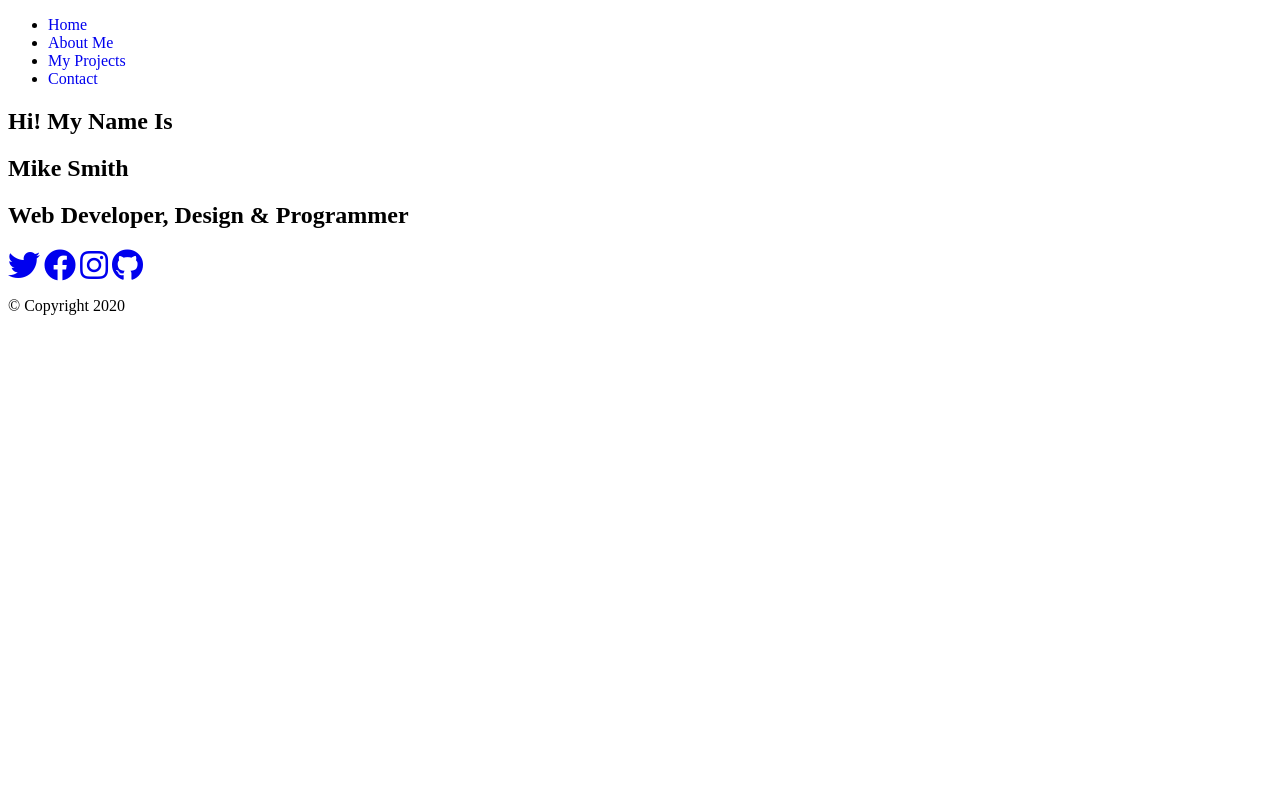
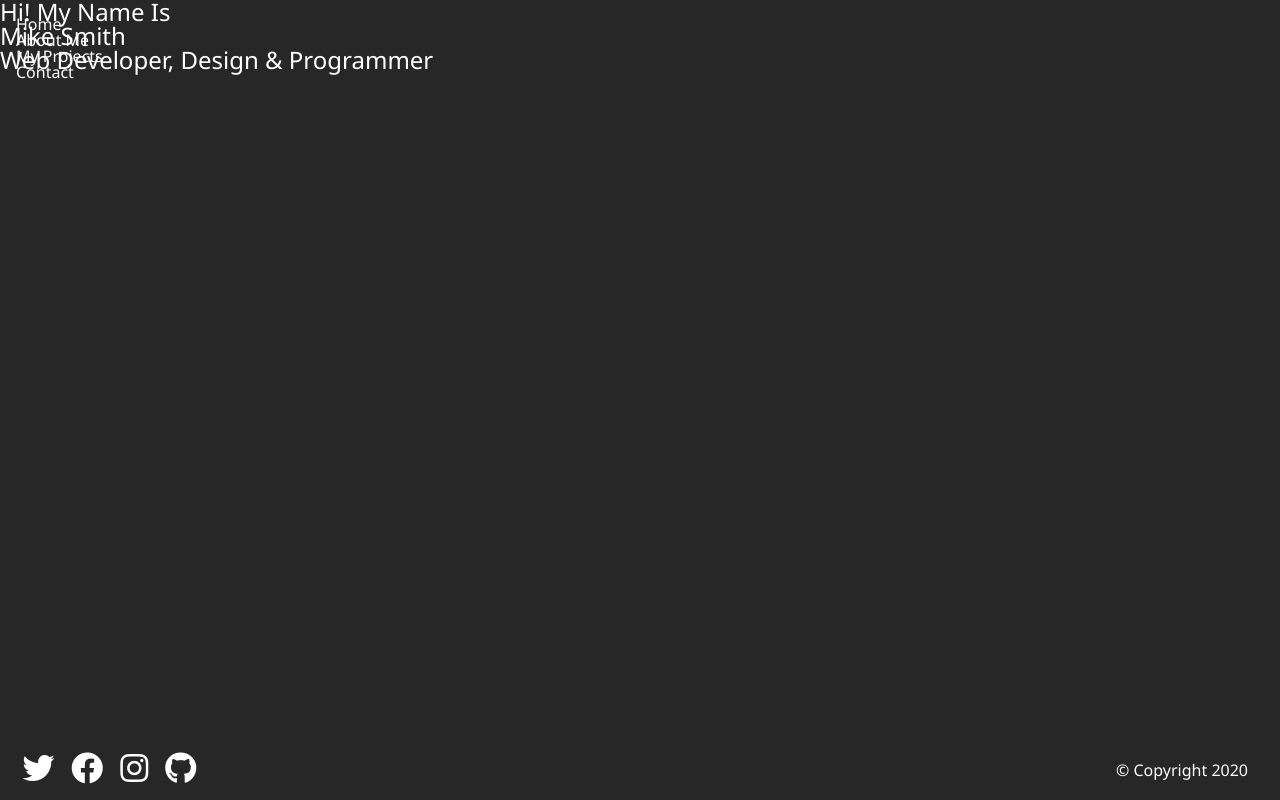
Before and after one commit to kajalshanto/simple-scss-portfolio, a plain HTML site: page index.html in a window 1280 px wide. Drawn offline with Linux system fonts and the light colour scheme.

Commit message:
update confiq scss

```diff
--- a/index.html
+++ b/index.html
@@ -57,7 +57,7 @@
                 Web Developer, Design & Programmer
             </h2>
 
-            <div class="social-icons">
+            <div class="social__icons">
                 <a href="#">
                     <i class="fab fa-twitter fa-2x"></i>
                 </a>
--- a/src/SCSS/_config.scss
+++ b/src/SCSS/_config.scss
@@ -0,0 +1,17 @@
+$primary-color: #272727;
+$secondary-color: #ff652f;
+$white: #fff;
+
+* {
+    box-sizing: border-box;
+    margin: 0;
+    padding: 0;
+}
+
+a {
+    text-decoration: none;
+}
+
+li {
+    list-style-type: none;
+}
--- a/src/SCSS/main.scss
+++ b/src/SCSS/main.scss
@@ -1,3 +1,55 @@
+@import './config';
+
+body {
+    background-color: $primary-color;
+    color: $white;
+    height: 100vh;
+    font-family: 'Segoe UI', Tahoma, Geneva, Verdana, sans-serif;
+    line-height: 1;
+}
+
+h1,
+h2,
+h3 {
+    font-weight: 500;
+}
+
 a {
-    text-decoration: none;
+    color: $white;
 }
+
+header {
+    position: fixed;
+    z-index: 1000;
+    width: 100%;
+    padding: 1rem;
+}
+
+main {
+    height: 100%;
+    width: 100%;
+
+    .social__icons {
+        position: fixed;
+        bottom: 1rem;
+        left: 1rem;
+
+        a {
+            padding: 0.4rem;
+
+            &:hover {
+                color: $secondary-color;
+            }
+        }
+    }
+}
+
+footer {
+    font-size: 1rem;
+    position: fixed;
+    bottom: 0.4rem;
+    right: 1rem;
+    text-align: right;
+    padding: 1rem;
+    color: $white;
+}
```
Also changed, not shown: src/css/main.css.
